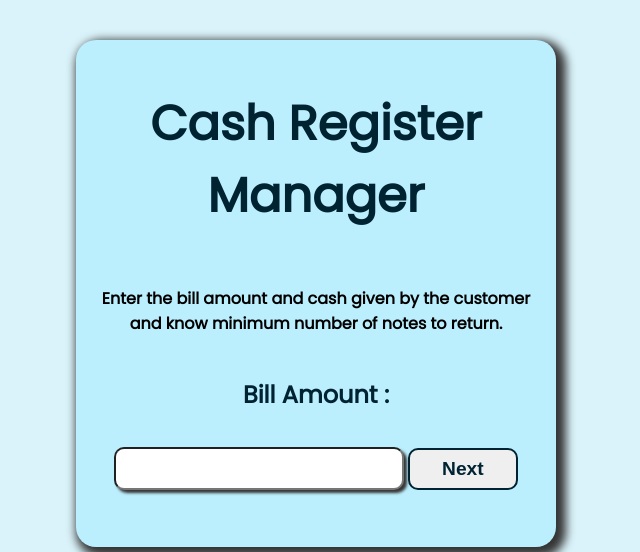
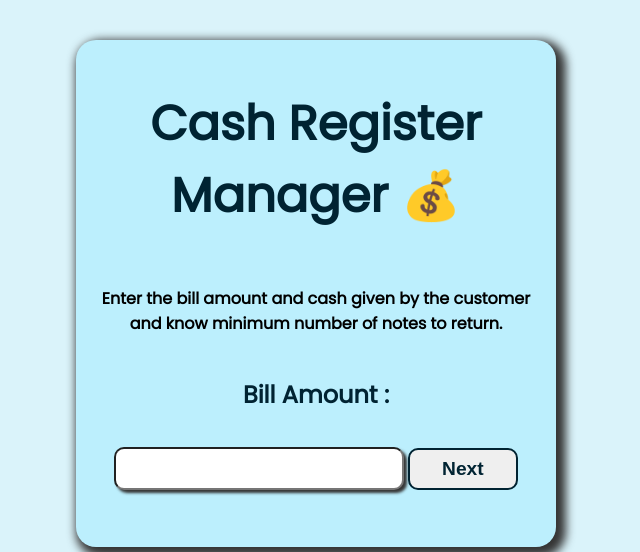
Before and after one commit to shraddha15-creator/cash-register, a plain HTML site: page index.html in a window 1280 px wide. Shown: the top 552 px of the page, without its empty margins (340-980 px from the left). Drawn offline with Linux system fonts and the light colour scheme; a web font is replaced by a local one.

Commit message:
css updated

```diff
--- a/index.html
+++ b/index.html
@@ -4,7 +4,7 @@
     <meta charset="UTF-8" />
     <meta http-equiv="X-UA-Compatible" content="IE=edge" />
     <meta name="viewport" content="width=device-width, initial-scale=1.0" />
-    <title>Cash Register</title>
+    <title>💰Cash Register💰</title>
 
     <link rel="stylesheet" href="style.css" />
     <link rel="stylesheet" href="https://cdnjs.cloudflare.com/ajax/libs/font-awesome/4.7.0/css/font-awesome.min.css" />
@@ -13,7 +13,7 @@
 
   <body>
     <div class="container">
-      <h1 id="title">Cash Register Manager</h1>
+      <h1 id="title">Cash Register Manager 💰</h1>
       <h4>
         Enter the bill amount and cash given by the customer and know minimum
         number of notes to return.
```
